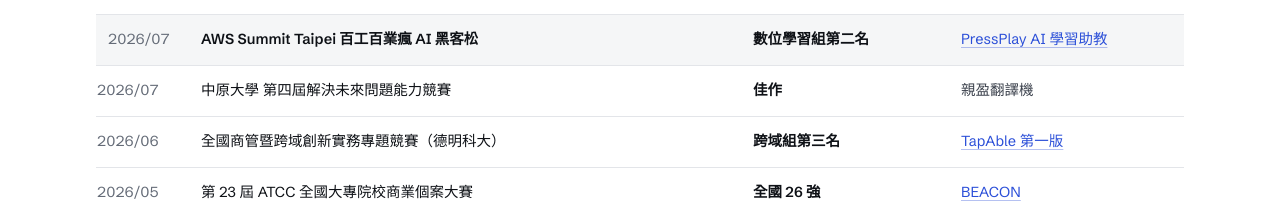
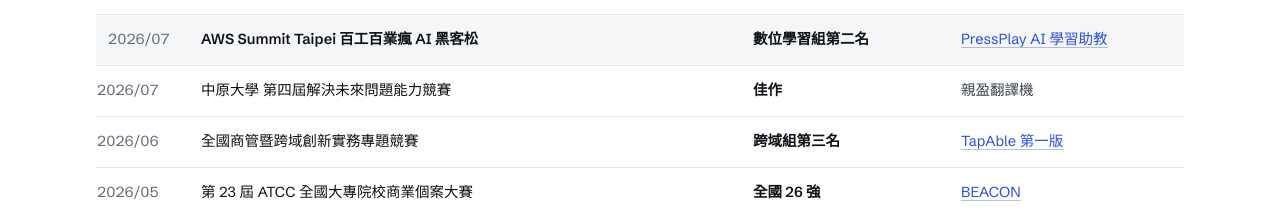
Before and after one commit to a96020183/ken-chui, a React (Vite) app: page / in a window 1280 px wide. Shown: the part 4668-4885 px from the top of the page. Built offline with nearby package versions, Linux system fonts and the light colour scheme.

Commit message:
fix: 拿掉（德明科大）
Co-Authored-By: Claude Opus 5.5 <noreply@anthropic.com>

```diff
--- a/src/data/profile.js
+++ b/src/data/profile.js
@@ -112,7 +112,7 @@ export const awards = [
   { date: '2026/08', comp: { zh: '第十屆 3S 創客競賽', en: '10th 3S Maker Competition' }, result: { zh: '入圍獎', en: 'Finalist award' }, work: { zh: 'TapAble 導航版', en: 'TapAble, navigation version' }, href: '/yao-3s-demo/index.html' },
   { date: '2026/07', major: true, headline: { zh: 'AWS 黑客松第二名', en: '2nd place, AWS hackathon' }, note: { zh: '數位學習組', en: 'EdTech track' }, comp: { zh: 'AWS Summit Taipei 百工百業瘋 AI 黑客松', en: 'AWS Summit Taipei 2026 AI Hackathon (AI Everywhere)' }, result: { zh: '數位學習組第二名', en: '2nd place, EdTech track' }, work: { zh: 'PressPlay AI 學習助教', en: 'PressPlay AI tutor' }, to: '/projects/ppa-hackathon' },
   { date: '2026/07', comp: { zh: '中原大學 第四屆解決未來問題能力競賽', en: '4th Future Problem Solving Competition (CYCU)' }, result: { zh: '佳作', en: 'Honorable mention' }, work: { zh: '親盈翻譯機', en: 'Photo postcards for elders on LINE' } },
-  { date: '2026/06', comp: { zh: '全國商管暨跨域創新實務專題競賽（德明科大）', en: 'National Business & Cross-disciplinary Project Competition' }, result: { zh: '跨域組第三名', en: '3rd place, cross-disciplinary' }, work: { zh: 'TapAble 第一版', en: 'TapAble, first version' }, to: '/projects/yaoguang-whale' },
+  { date: '2026/06', comp: { zh: '全國商管暨跨域創新實務專題競賽', en: 'National Business & Cross-disciplinary Project Competition' }, result: { zh: '跨域組第三名', en: '3rd place, cross-disciplinary' }, work: { zh: 'TapAble 第一版', en: 'TapAble, first version' }, to: '/projects/yaoguang-whale' },
   { date: '2026/05', comp: { zh: '第 23 屆 ATCC 全國大專院校商業個案大賽', en: '23rd ATCC Case Competition' }, result: { zh: '全國 26 強', en: 'Top 26 nationwide' }, work: 'BEACON', to: '/projects/atcc-beacon' },
   { date: '2026/01', major: true, headline: { zh: '法國巴黎人壽黑客松第二名', en: '2nd place, BNP Paribas Cardif hackathon' }, note: { zh: '銀獎', en: 'Silver award' }, comp: { zh: '第三屆法國巴黎人壽 Cardif InsurHack', en: '3rd Cardif InsurHack, BNP Paribas Cardif' }, result: { zh: '第二名（銀獎）', en: '2nd place (Silver)' }, work: { zh: '保包巴士', en: 'Baobao Bus' }, to: '/projects/bnp-insurhack' },
   { date: '2024/12', comp: { zh: '2024 全球品牌策劃與設計大賽 台灣總決賽', en: '2024 Global Brand Planning & Design Competition, Taiwan final' }, result: { zh: '銀質獎', en: 'Silver award' }, work: { zh: '金孕獎推廣策略', en: 'Golden Pregnancy Award strategy' }, to: '/projects/jinyun-branding' },
```
